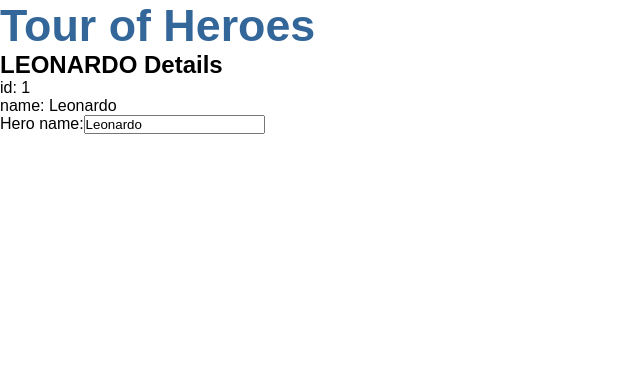
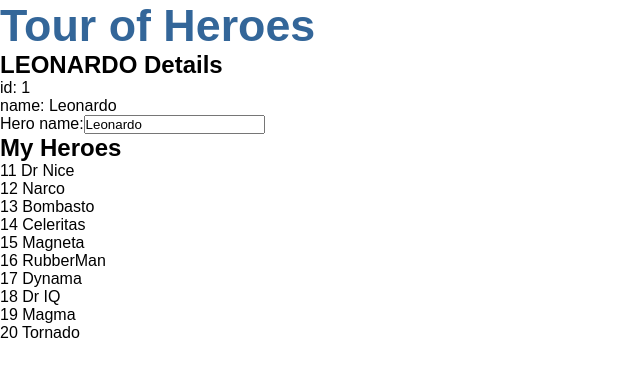
Before and after one commit to lcleonardo/angular-tour-of-heroes, an Angular app: page / in a window 1280 px wide. Shown: the top 376 px of the page, without its empty margins (0-640 px from the left). Built offline with nearby package versions, Linux system fonts and the light colour scheme.

Commit message:
Creando el listado de heroes

```diff
--- a/src/app/heroes/heroes.component.html
+++ b/src/app/heroes/heroes.component.html
@@ -5,7 +5,16 @@
 <div>
   <span>name: {{ hero.name }}</span>
 </div>
+
 <div>
   <label for="name">Hero name:</label>
   <input type="text" id="name" placeholder="name" [(ngModel)]="hero.name" />
 </div>
+
+<h2>My Heroes</h2>
+<ul class="heroes">
+  <li *ngFor="let hero of heroes">
+    <span class="badge">{{ hero.id }}</span>
+    {{ hero.name }}
+  </li>
+</ul>
--- a/src/app/heroes/heroes.component.ts
+++ b/src/app/heroes/heroes.component.ts
@@ -1,4 +1,5 @@
 import { Component, OnInit } from '@angular/core'
+import { HEROES } from '../shared/mock-heroes'
 import { Hero } from './shared/Hero'
 
 @Component({
@@ -12,6 +13,8 @@
     name: 'Leonardo',
   }
 
+  heroes: Hero[] = HEROES
+
   constructor() {}
 
   ngOnInit(): void {}
```
